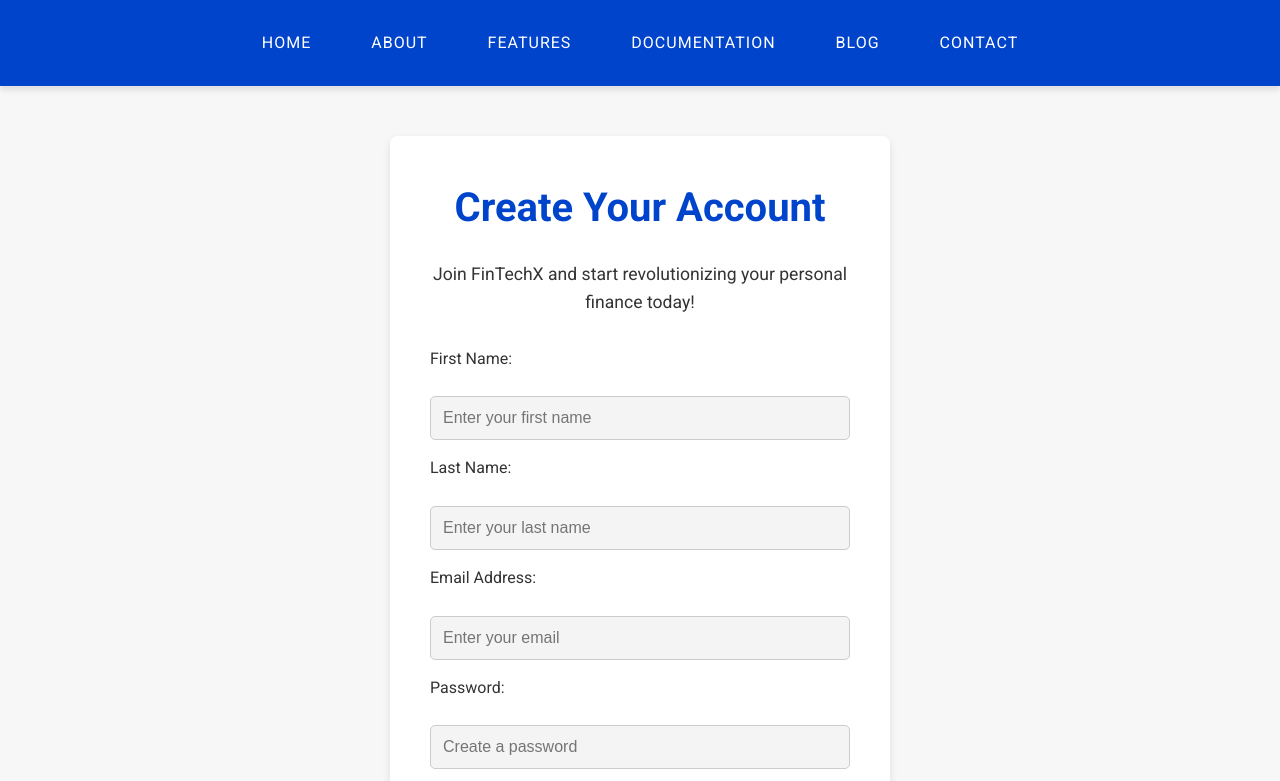
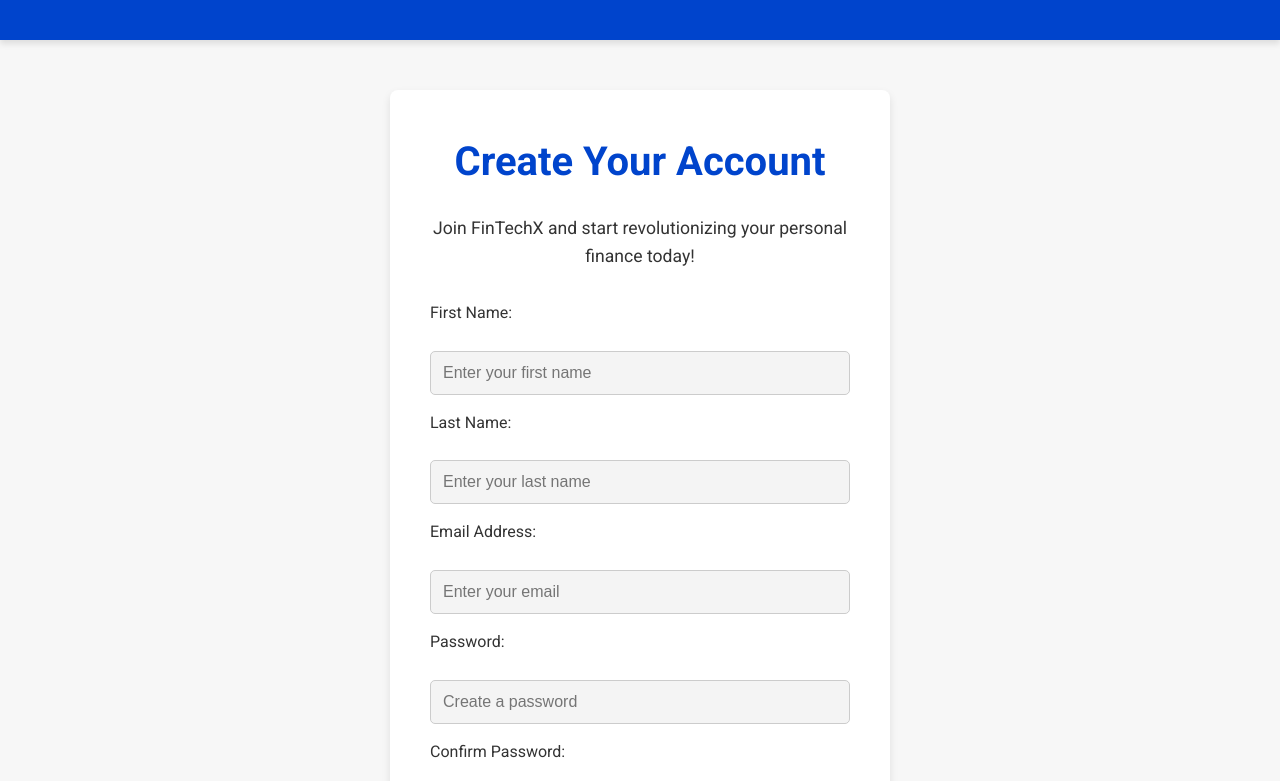
Before and after one commit to programmerraju/FintechX, a plain HTML site: page signup.html in a window 1280 px wide. Shown: the top 781 px of the page. Drawn offline with Linux system fonts and the light colour scheme.

Commit message:
update navbar

```diff
--- a/signup.html
+++ b/signup.html
@@ -10,16 +10,7 @@
 </head>
 
 <body>
-    <header>
-        <nav>
-            <a href="index.html">Home</a>
-            <a href="about.html">About</a>
-            <a href="features.html">Features</a>
-            <a href="documentation.html">Documentation</a>
-            <a href="blog.html">Blog</a>
-            <a href="contact.html">Contact</a>
-        </nav>
-    </header>
+    <header id="navbar-container"></header>
 
     <section id="signup">
         <div class="signup-container">
```
